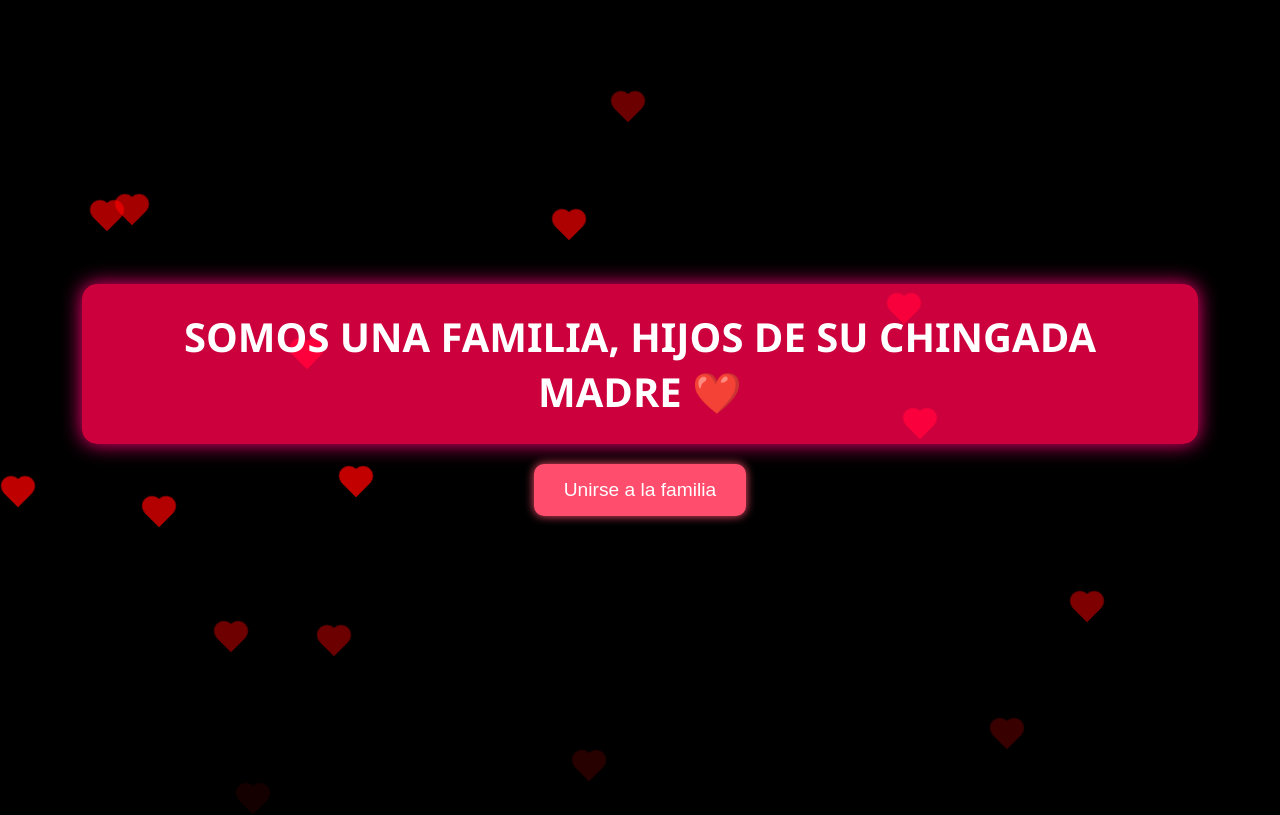
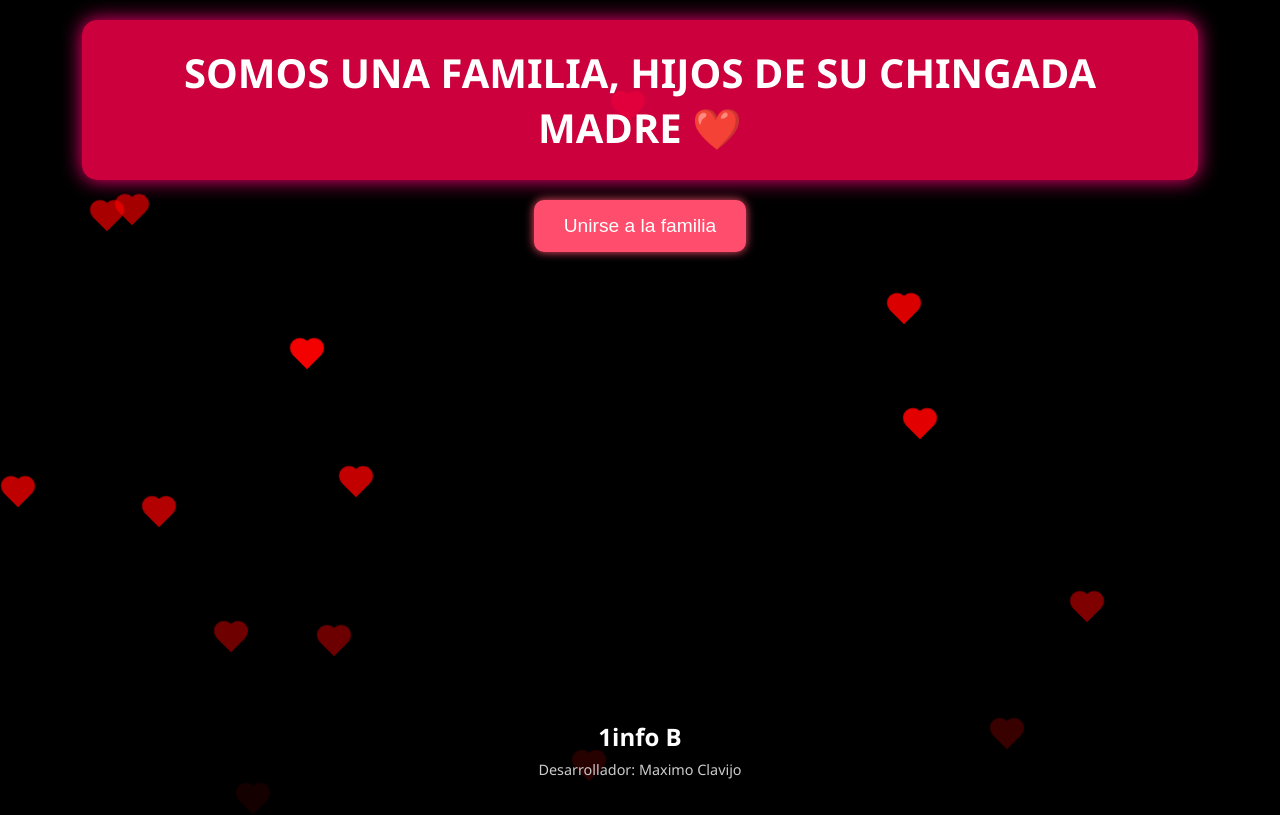
Before and after one commit to defdshrtefgrgt4t/Familia-loca, a plain HTML site: page index.html in a window 1280 px wide. Drawn offline with Linux system fonts and the light colour scheme.

Commit message:
Update index.html

```diff
--- a/index.html
+++ b/index.html
@@ -19,7 +19,7 @@
       flex-direction: column;
       justify-content: center;
       align-items: center;
-      height: 100vh;
+      min-height: 100vh;
       text-align: center;
       color: #fff;
       padding: 20px;
@@ -47,11 +47,28 @@
       box-shadow: 0 0 10px #ff4d6d;
       transition: transform 0.2s ease;
       z-index: 1;
+      margin-bottom: 40px;
     }
 
     button:hover {
       transform: scale(1.05);
       background-color: #ff1a4b;
+    }
+
+    .footer {
+      text-align: center;
+      margin-top: auto;
+      z-index: 1;
+    }
+
+    .footer h2 {
+      font-size: 1.5rem;
+      margin-bottom: 5px;
+    }
+
+    .footer small {
+      font-size: 0.9rem;
+      color: #ccc;
     }
 
     /* corazones animados */
@@ -108,6 +125,11 @@
   <h1>SOMOS UNA FAMILIA, HIJOS DE SU CHINGADA MADRE ❤️</h1>
   <button onclick="unirse()">Unirse a la familia</button>
 
+  <div class="footer">
+    <h2>1info B</h2>
+    <small>Desarrollador: Maximo Clavijo</small>
+  </div>
+
   <!-- Música de fondo -->
   <audio autoplay loop>
     <source src="https://www.bensound.com/bensound-music/bensound-love.mp3" type="audio/mpeg">
```
